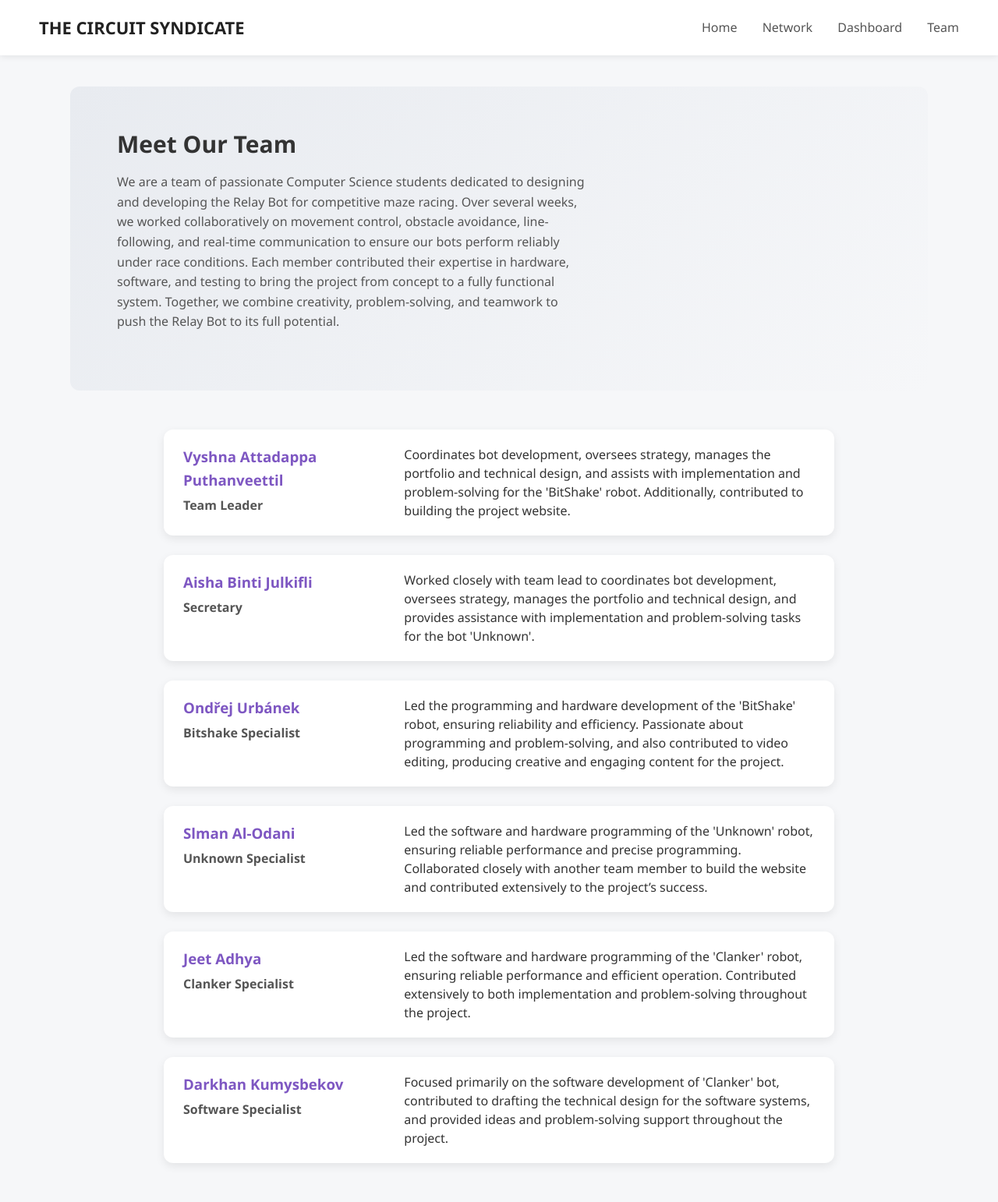
After one commit to slmanalodani/git-test, a Flask app: page /team in a window 1280 px wide. The commit adds this page. Shown: the whole page at 78% size. Run offline with Flask 3, Linux system fonts and the light colour scheme.

Commit message:
added network and team html

```diff
--- a/app.py
+++ b/app.py
@@ -7,7 +7,7 @@ app = Flask(__name__)
 DATABASE = "relaybot.db"
 
 # ---------------------------------------------------
-# RENDER ENDPOINT (replace with your real URL)
+# RENDER ENDPOINT
 # ---------------------------------------------------
 RENDER_URL = "https://git-test-pprd.onrender.com/relaybot-data"
 
@@ -126,6 +126,14 @@ def dashboard():
 def index():
     return render_template("index.html")
 
+@app.route("/team")
+def team():
+    return render_template("team.html")
+
+@app.route("/network")
+def network():
+    return render_template("network.html")
+
 # ---------------------------------------------------
 # RUN APP
 # ---------------------------------------------------
--- a/static/homestyle.css
+++ b/static/homestyle.css
@@ -147,3 +147,98 @@ body {
 .red {
     background-color: #e53935;
 }
+/* ===== Team Page Layout ===== */
+.team-section {
+    max-width: 900px;
+    margin: 50px auto;
+    padding: 0 20px;
+    display: flex;
+    flex-direction: column;
+    gap: 25px;
+}
+
+.team-member {
+    display: flex;
+    background-color: #ffffff;
+    border-radius: 12px;
+    padding: 20px 25px;
+    box-shadow: 0 4px 12px rgba(0,0,0,0.08);
+    gap: 20px;
+    transition: transform 0.2s ease, box-shadow 0.2s ease;
+}
+
+.team-member:hover {
+    transform: translateY(-3px);
+    box-shadow: 0 8px 18px rgba(0,0,0,0.15);
+}
+
+.member-info {
+    flex: 1;
+    min-width: 150px;
+}
+
+.member-info h3 {
+    margin-bottom: 5px;
+    color: #7e57c2; /* purple heading */
+}
+
+.member-info p {
+    color: #555;
+    font-weight: 500;
+}
+
+.member-details {
+    flex: 2;
+    color: #333;
+    line-height: 1.5;
+}
+
+/* Responsive for mobile */
+@media (max-width: 700px) {
+    .team-member {
+        flex-direction: column;
+    }
+
+    .member-info, .member-details {
+        width: 100%;
+    }
+}
+
+
+/* ===== Network Page ===== */
+.network-section {
+    max-width: 1000px;
+    margin: 50px auto;
+    padding: 0 20px;
+    display: grid;
+    grid-template-columns: 1fr;
+    gap: 40px;
+}
+
+.network-text h2 {
+    font-size: 22px;
+    margin-bottom: 15px;
+    color: #7e57c2;
+}
+
+.network-text p {
+    margin-bottom: 15px;
+    color: #444;
+    line-height: 1.6;
+}
+
+.network-diagram {
+    text-align: center;
+}
+
+.network-diagram img {
+    max-width: 100%;
+    border-radius: 12px;
+    box-shadow: 0 8px 20px rgba(0,0,0,0.15);
+}
+
+.caption {
+    margin-top: 10px;
+    font-size: 14px;
+    color: #666;
+}
--- a/templates/dashboard.html
+++ b/templates/dashboard.html
@@ -12,9 +12,9 @@
         <div class="logo">THE CIRCUIT SYNDICATE</div>
         <nav>
             <a href="/">Home</a>
-            <a href="network.html">Network</a>
+            <a href="network">Network</a>
             <a href="dashboard">Dashboard</a>
-            <a href="team.html">Team</a>
+            <a href="team">Team</a>
         </nav>
     </header>
 
--- a/templates/index.html
+++ b/templates/index.html
@@ -12,9 +12,9 @@
         <div class="logo">THE CIRCUIT SYNDICATE</div>
         <nav>
             <a href="/">Home</a>
-            <a href="network.html">Network</a>
+            <a href="network">Network</a>
             <a href="dashboard">Dashboard</a>
-            <a href="team.html">Team</a>
+            <a href="team">Team</a>
         </nav>
     </header>
 
@@ -23,7 +23,7 @@
     <section class="hero">
         <h1>RELAY BOT PROJECT</h1>
         <p>Autonomous robots designed for relay missions across dynamic environments.</p>
-    <a href="network.html" class="btn">Learn more</a>
+    <a href="team" class="btn">Learn more</a>
     </section>
 
     <!-- Bots Section -->
--- /dev/null
+++ b/templates/team.html
@@ -0,0 +1,91 @@
+<!DOCTYPE html>
+<html lang="en">
+<head>
+    <meta charset="UTF-8">
+    <title>The Circuit Syndicate - Team</title>
+    <link rel="stylesheet" href="/static/homestyle.css">
+</head>
+<body>
+
+    <!-- Navigation Bar -->
+    <header class="navbar">
+        <div class="logo">THE CIRCUIT SYNDICATE</div>
+        <nav>
+            <a href="/">Home</a>
+            <a href="network">Network</a>
+            <a href="dashboard">Dashboard</a>
+            <a href="team">Team</a>
+        </nav>
+    </header>
+
+    <!-- Team Hero Section -->
+    <section class="hero">
+        <h1>Meet Our Team</h1>
+        <p>We are a team of passionate Computer Science students dedicated to designing and developing the Relay Bot for competitive maze racing. Over several weeks, we worked collaboratively on movement control, obstacle avoidance, line-following, and real-time communication to ensure our bots perform reliably under race conditions. Each member contributed their expertise in hardware, software, and testing to bring the project from concept to a fully functional system. Together, we combine creativity, problem-solving, and teamwork to push the Relay Bot to its full potential.</p>
+    </section>
+
+    <!-- Team Members Section -->
+    <section class="team-section">
+        <div class="team-member">
+            <div class="member-info">
+                <h3>Vyshna Attadappa Puthanveettil</h3>
+                <p><strong>Team Leader</strong></p>
+            </div>
+            <div class="member-details">
+                <p>Coordinates bot development, oversees strategy, manages the portfolio and technical design, and assists with implementation and problem-solving for the 'BitShake' robot. Additionally, contributed to building the project website.</p>
+            </div>
+        </div>
+
+        <div class="team-member">
+            <div class="member-info">
+                <h3>Aisha Binti Julkifli</h3>
+                <p><strong>Secretary</strong></p>
+            </div>
+            <div class="member-details">
+                <p>Worked closely with team lead to coordinates bot development, oversees strategy, manages the portfolio and technical design, and provides assistance with implementation and problem-solving tasks for the bot 'Unknown'.</p>
+            </div>
+        </div>
+
+        <div class="team-member">
+            <div class="member-info">
+                <h3>Ondřej Urbánek</h3>
+                <p><strong>Bitshake Specialist</strong></p>
+            </div>
+            <div class="member-details">
+                <p>Led the programming and hardware development of the 'BitShake' robot, ensuring reliability and efficiency. Passionate about programming and problem-solving, and also contributed to video editing, producing creative and engaging content for the project.</p>
+            </div>
+        </div>
+
+        <div class="team-member">
+            <div class="member-info">
+                <h3>Slman Al-Odani</h3>
+                <p><strong>Unknown Specialist</strong></p>
+            </div>
+            <div class="member-details">
+                <p>Led the software and hardware programming of the 'Unknown' robot, ensuring reliable performance and precise programming. Collaborated closely with another team member to build the website and contributed extensively to the project’s success.</p>
+            </div>
+        </div>
+
+        <div class="team-member">
+            <div class="member-info">
+                <h3>Jeet Adhya</h3>
+                <p><strong>Clanker Specialist</strong></p>
+            </div>
+            <div class="member-details">
+                <p>Led the software and hardware programming of the 'Clanker' robot, ensuring reliable performance and efficient operation. Contributed extensively to both implementation and problem-solving throughout the project.</p>
+            </div>
+        </div>
+
+        <div class="team-member">
+            <div class="member-info">
+                <h3>Darkhan Kumysbekov</h3>
+                <p><strong>Software Specialist</strong></p>
+            </div>
+            <div class="member-details">
+                <p>Focused primarily on the software development of 'Clanker' bot, contributed to drafting the technical design for the software systems, and provided ideas and problem-solving support throughout the project.</p>
+            </div>
+        </div>
+    </section>
+
+</body>
+</html>
```
Also changed, not shown: templates/network.html (added, +57 -0 lines), relaybot.db, static/images/Networkwireframe.jpg (added).
